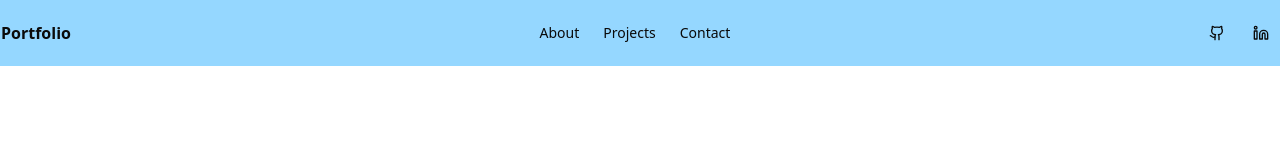
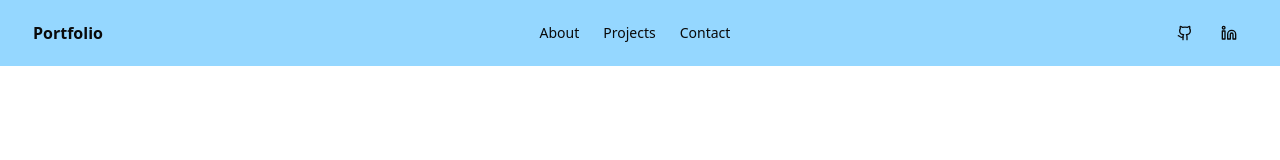
Before and after one commit to nianguye/portfolio, a Next.js app: page / in a window 1280 px wide. Shown: the top 160 px of the page. Built offline with nearby package versions, Linux system fonts and the light colour scheme.

Commit message:
header padding

```diff
--- a/src/components/header.tsx
+++ b/src/components/header.tsx
@@ -5,7 +5,7 @@
     export default function Header() {
     return (
         <header className="sticky top-0 z-10 bg-[#90D5FF]/95 border border-transparent shadow-none ">
-        <div className="container flex h-16 items-center justify-between mx-auto">
+        <div className="relative flex h-16 items-center justify-between mx-auto px-8">
             <Link href="/" className="font-bold">
             Portfolio
             </Link>
```
